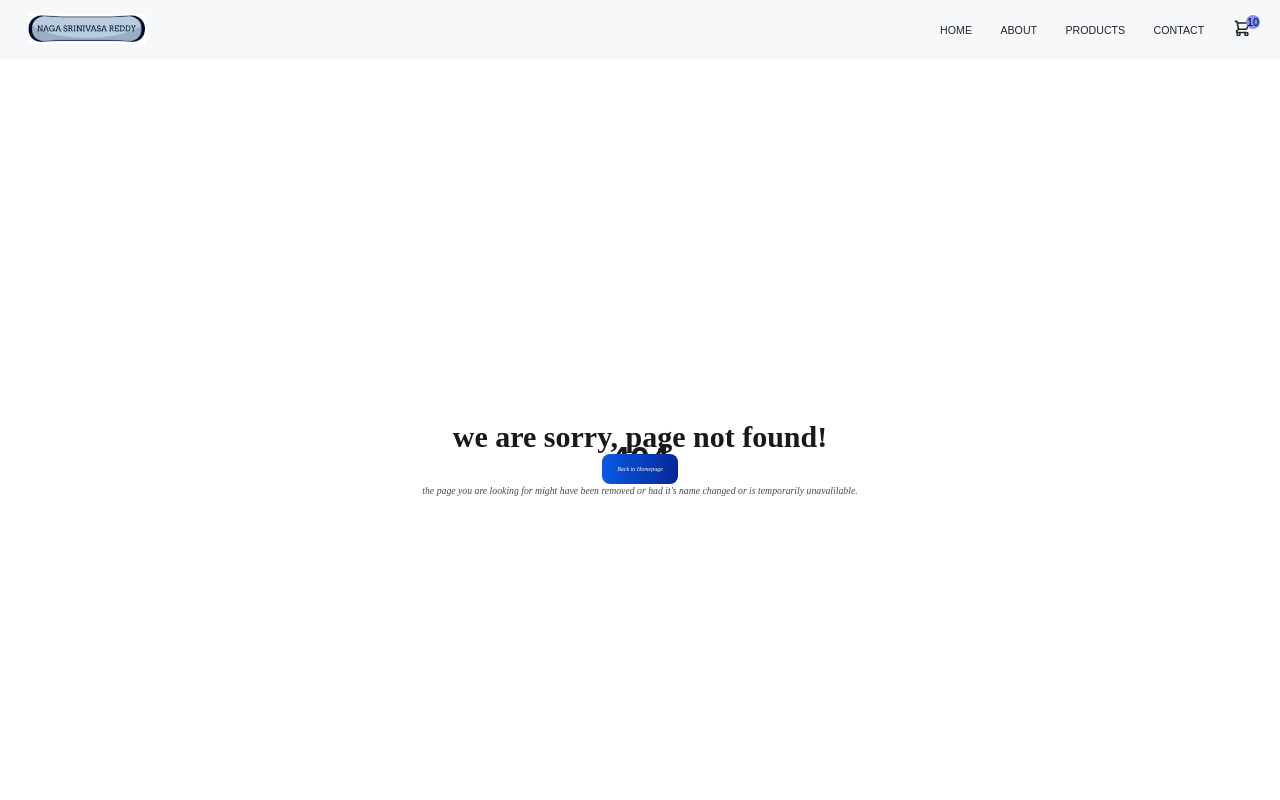
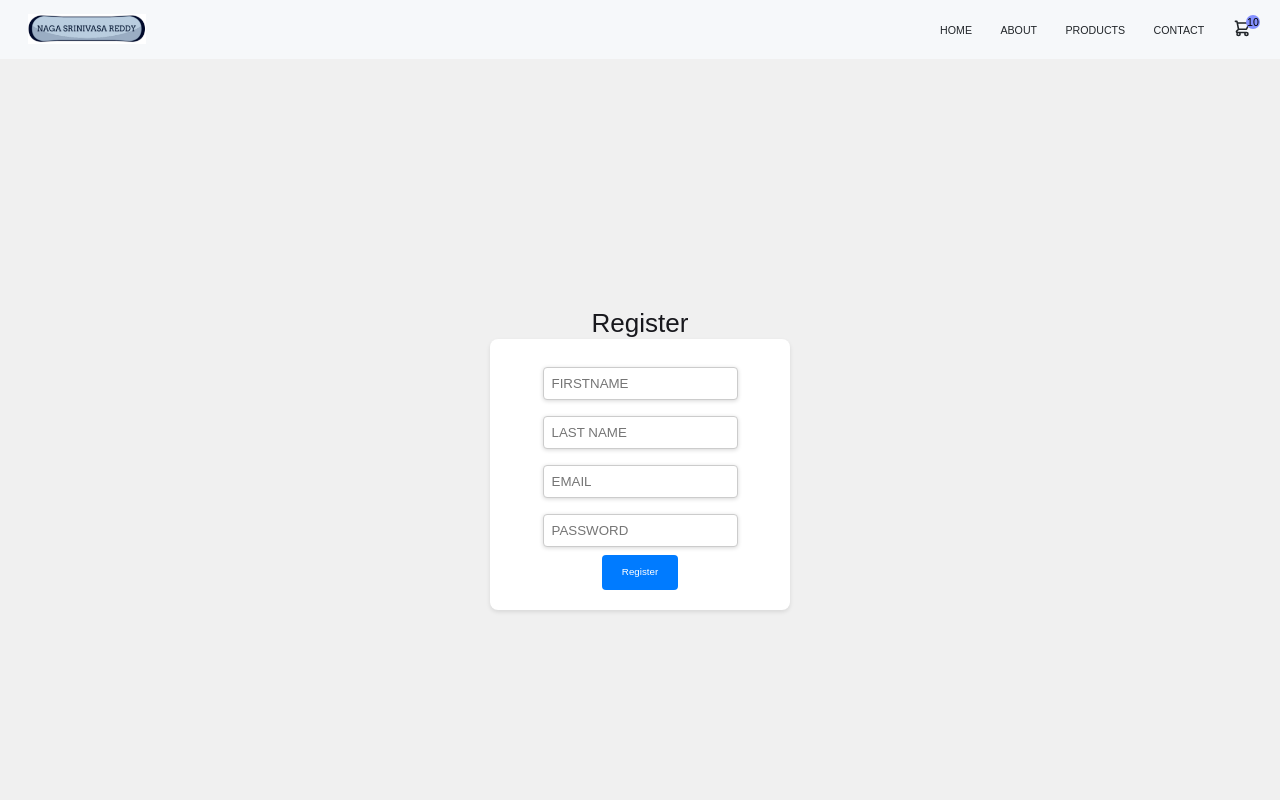
Before and after one commit to vasuahex/ecommerce, a React (Vite) app: page /register in a window 1280 px wide. Shown: the top 800 px of the page. Built offline with nearby package versions, Linux system fonts and the light colour scheme; no server answers.

Commit message:
done complete filtered page

```diff
--- a/src/App.tsx
+++ b/src/App.tsx
@@ -11,6 +11,8 @@ import { GlobalStyle } from "./GlobalStyle";
 import { ThemeProvider } from "styled-components";
 import Header from "./components/Header";
 import Footer from './components/Footer'
+import LoginForm from "./Authentication/Login";
+import RegistrationForm from "./Authentication/Register";
 
 const App = (): ReactNode => {
 
@@ -43,18 +45,20 @@ const App = (): ReactNode => {
     <div>
       <ThemeProvider theme={theme}>
         <BrowserRouter>
-      <GlobalStyle/>
-      <Header/>
+          <GlobalStyle />
+          <Header />
           <Routes>
             <Route path='/' element={<Home />} />
             <Route path='/about' element={<About />} />
             <Route path='/products' element={<Products />} />
             <Route path='/contact' element={<Contact />} />
             <Route path='/singleproduct/:id' element={<SingleProduct />} />
-          <Route path='/cart' element={<Cart/>}/>
-          <Route path='*' element={<Errorpage/>}/>
+            <Route path='/cart' element={<Cart />} />
+            <Route path='/login' element={<LoginForm />} />
+            <Route path='/register' element={<RegistrationForm />} />
+            <Route path='*' element={<Errorpage />} />
           </Routes>
-        <Footer/>
+          <Footer />
         </BrowserRouter>
       </ThemeProvider>
     </div>
--- /dev/null
+++ b/src/Authentication/Login.tsx
@@ -0,0 +1,45 @@
+import React, { useState } from 'react';
+import './auth.css';
+
+const LoginForm: React.FC = () => {
+  const [login, setLogin] = useState({
+    username:"",
+    password:""
+  })
+// console.log(login);
+
+  const handleLogin = () => {
+
+  };
+
+  const handleDetails=(e:any)=>{
+    setLogin({...login,[e.target.name]:e.target.value})
+  }
+
+  return (
+    <div className="auth-form-container">
+      <h2>Login</h2>
+      <form className="auth-form">
+        <input
+          type="text"
+          placeholder="Username"
+          name='username'
+          value={login.username}
+          onChange={(e) => handleDetails(e) }
+        />
+        <input
+          type="password"
+          placeholder="Password"
+          name='password'
+          value={login.password}
+          onChange={(e) => handleDetails(e)}
+        />
+        <button type="button" onClick={handleLogin}>
+          Login
+        </button>
+      </form>
+    </div>
+  );
+};
+
+export default LoginForm;
--- /dev/null
+++ b/src/Authentication/Register.tsx
@@ -0,0 +1,61 @@
+import React, { useState } from 'react';
+import './auth.css';
+
+const RegistrationForm: React.FC = () => {
+  const [register, setRegister] = useState({
+    firstname:"",
+    lastname:"" ,
+    email:"",
+    password:""
+});
+
+
+  const handleRegister = () => {
+    // Add your registration logic here
+  };
+
+  const handleDetails=(e:any)=>{
+    setRegister({...register,[e.target.name]:e.target.value})
+  }
+
+  return (
+    <div className="auth-form-container">
+      <h2>Register</h2>
+      <form className="auth-form">
+        <input
+          type="text"
+          placeholder="FirstName"
+          name='firstname'
+          value={register.firstname}
+          onChange={(e) => handleDetails(e)}
+        />
+        <input
+          type="text"
+          placeholder="Last Name"
+          name='lastname'
+          value={register.lastname}
+          onChange={(e) => handleDetails(e)}
+        />
+        <input
+          type="email"
+          placeholder="Email"
+          name='email'
+          value={register.email}
+          onChange={(e) => handleDetails(e)}
+        />
+        <input
+          type="password"
+          placeholder="Password"
+          name='password'
+          value={register.password}
+          onChange={(e) => handleDetails(e)}
+        />
+        <button type="button" onClick={handleRegister}>
+          Register
+        </button>
+      </form>
+    </div>
+  );
+};
+
+export default RegistrationForm;
--- /dev/null
+++ b/src/Authentication/auth.css
@@ -0,0 +1,35 @@
+.auth-form-container {
+    display: flex;
+    flex-direction: column;
+    align-items: center;
+    justify-content: center;
+    height: 100vh;
+    background-color: #f0f0f0;
+  }
+
+  .auth-form {
+    display: flex;
+    flex-direction: column;
+    align-items: center;
+    background-color: white;
+    padding: 20px;
+    border-radius: 8px;
+    box-shadow: 0px 2px 4px rgba(0, 0, 0, 0.1);
+    width: 300px;
+  }
+
+  .auth-form input {
+    margin: 8px 0;
+    padding: 8px;
+    border: 1px solid #ccc;
+    border-radius: 4px;
+  }
+
+  .auth-form button {
+    background-color: #007bff;
+    color: white;
+    border: none;
+    border-radius: 4px;
+    padding: 10px 20px;
+    cursor: pointer;
+  }
--- a/src/Home.tsx
+++ b/src/Home.tsx
@@ -2,9 +2,7 @@ import FeatureProduct from './components/FeatureProduct'
 import Herosection from './components/Herosection'
 import Services from './components/Services'
 import Trusted from './components/Trusted'
-import {useProductContext} from './context/ProductContext'
 const Home = () => {
-  const name=useProductContext()
   const data = {
     name: "Vasu store"
   }
--- a/src/components/FilterSection.tsx
+++ b/src/components/FilterSection.tsx
@@ -1,8 +1,10 @@
 import { styled } from "styled-components"
 import { useFilterContext } from "../context/Filtercontext"
 import { FaCheck } from "react-icons/fa"
+import FormalPrice from "../Helpers/FormalPrice"
+import { Button } from "../styles/Button"
 const FilterSection = () => {
-  const { filters: { text, category, color }, updateFilterValue, all_products } = useFilterContext() as any
+  const { filters: { text, category, color, price, maxPrice, minPrice }, updateFilterValue, all_products, clearFilters } = useFilterContext() as any
 
   const getUniqueData = (data: any, property: string) => {
     let new_val = data.map((each: any) => {
@@ -18,7 +20,7 @@ const FilterSection = () => {
   const categoryOnlyData = getUniqueData(all_products, "category")
   const companyOnlyData = getUniqueData(all_products, "company")
   const colorsOnlyData = getUniqueData(all_products, "colors")
-  console.log(colorsOnlyData);
+  // console.log(colorsOnlyData);
 
   return (
     <Wrapper>
@@ -42,24 +44,22 @@ const FilterSection = () => {
 
         <div className="filter-company">
           <h3>COMPANY</h3>
-
           <form action="#">
             <select
               name="company"
               id="company"
               className="filter-company--select"
-            onChange={updateFilterValue}
+              onChange={updateFilterValue}  // Changed onClick to onChange for select element
             >
-            {companyOnlyData.map((curElem: any, index: number) => {
-              return (
-                <option key={index} value={curElem} label={curElem}>
+              {companyOnlyData.map((curElem: any, index: number) => (
+                <option key={index} value={curElem}>
                   {curElem}
                 </option>
-              );
-            })}
+              ))}
             </select>
           </form>
         </div>
+
         <div className="filter-colors colors">
           <h3>COLORS</h3>
           <div className="filter-color-style">
@@ -79,12 +79,21 @@ const FilterSection = () => {
                   value={each} name="color"
                   onClick={updateFilterValue}
                 >
-                {color === each ? <FaCheck className="checkStyle"/> : null}
+                  {color === each ? <FaCheck className="checkStyle" /> : null}
                 </button>
               )
             })}
           </div>
         </div>
+      </div>
+      <div className="filter_price">
+        <h3>price</h3>
+        <p><FormalPrice price={price} /></p>
+        <input type="range" name="price" min={minPrice} max={maxPrice} value={price} onChange={updateFilterValue} />
+      </div>
+
+      <div className="filter-clear">
+        <Button className="btn" onClick={clearFilters}>Clear Filter</Button>
       </div>
     </Wrapper>
   )
--- a/src/context/Filtercontext.tsx
+++ b/src/context/Filtercontext.tsx
@@ -10,7 +10,9 @@ interface FilterInitialState {
     grid_view: boolean
     sorting_value: string
     filters: any
-
+    maxPrice: number
+    price: number
+    minPrice: number
 }
 
 const FilterContext = createContext<FilterInitialState | undefined>(undefined)
@@ -21,9 +23,12 @@ const initialState: any = {
     sorting_value: "lowest",
     filters: {
         text: "",
-        category:"all",
-        company:"all",
-        color:"all"
+        category: "all",
+        company: "all",
+        color: "all",
+        maxPrice: 0,
+        price: 0,
+        minPrice: 0
     },
 
 }
@@ -47,6 +52,9 @@ export const FilterContextProvider: React.FC<any> = ({ children }: AppProviderPr
         // console.log(userValue);
         dispatch({ type: "GET_SORT_VALUE", payload: userValue });
     };
+    const clearFilters = () => {
+        dispatch({ type: "CLEAR_FILTERS" })
+    }
 
     const updateFilterValue = (event: any) => {
         let name = event.target.name
@@ -64,7 +72,7 @@ export const FilterContextProvider: React.FC<any> = ({ children }: AppProviderPr
     }, [products]);
 
     return (
-        <FilterContext.Provider value={{ ...state, setGridView, setListView, sorting, updateFilterValue}}>
+        <FilterContext.Provider value={{ ...state, setGridView, setListView, sorting, updateFilterValue,clearFilters }}>
             {children}
         </FilterContext.Provider>
     )
--- a/src/main.tsx
+++ b/src/main.tsx
@@ -4,6 +4,7 @@ import App from './App.tsx'
 import './index.css'
 import { AppProvider } from './context/ProductContext.tsx'
 import { FilterContextProvider } from './context/Filtercontext.tsx'
+
 ReactDOM.createRoot(document.getElementById('root')!).render(
   <React.StrictMode>
     <AppProvider>
--- a/src/reducer/FilterReducer.tsx
+++ b/src/reducer/FilterReducer.tsx
@@ -4,11 +4,16 @@ const FilterReducer = (state: any, action: any) => {
 
         case 'LOAD_FILTER_PRODUCTS':
             // Handle the action logic and update the state
+            let priceArray = action.payload.map((curElem: any) => curElem.price)
+            let maxNum = Math.max(...priceArray)
+
+
+
             return {
                 ...state,
                 filter_products: [...action.payload],
                 all_products: [...action.payload],
-
+                filters: { ...state.filters, maxPrice: maxNum, price: maxNum }
             };
         case 'SET_GRID_VIEW':
             return {
@@ -57,23 +62,23 @@ const FilterReducer = (state: any, action: any) => {
             }
 
         case 'UPDATE_FILTER-VALUE':
-            const { name, value } = action.payload as any
+            const { name, value } = action.payload;
 
             return {
                 ...state,
                 filters: {
                     ...state.filters,
-                    [name]: value
-                }
-            }
+                    [name]: value,
+                },
+            };
 
         case "FILTER_PRODUCTS":
             let { all_products } = state
             // console.log(all_products);
 
             let tempFilterProduct = [...all_products]
-            const { text,category,company,color } = state.filters
-            console.log(category);
+            const { text, category, company, color, price } = state.filters
+            // console.log(category);
 
 
             if (text) {
@@ -81,27 +86,52 @@ const FilterReducer = (state: any, action: any) => {
                     return each.name.toLowerCase().includes(text)
                 })
             }
-            if (category!=="all") {
+            if (category !== "all") {
                 tempFilterProduct = tempFilterProduct.filter((each: any) => {
-                    return each.category===category
+                    return each.category === category
                 })
             }
 
-            if (company!=="all") {
+            if (company !== "all") {
                 tempFilterProduct = tempFilterProduct.filter((each: any) => {
                     return each.company.toLowerCase() === company.toLowerCase()
                 })
             }
 
-            if (color!=="all") {
+            if (color !== "all") {
                 tempFilterProduct = tempFilterProduct.filter((each: any) => {
                     return each.colors.includes(color)
                 })
+            }
+            if (price === 0) {
+                tempFilterProduct = tempFilterProduct.filter(
+                    (curElem) => curElem.price === price
+                );
+            } else {
+                tempFilterProduct = tempFilterProduct.filter(
+                    (curElem) => curElem.price <= price
+                );
             }
             return {
                 ...state,
                 filter_products: tempFilterProduct
             }
+
+        case "CLEAR_FILTERS":
+            return {
+                ...state,
+                filters: {
+                    ...state.filters,
+                    text: "",
+                    category: "all",
+                    company: "all",
+                    color: "all",
+                    maxPrice: state.filters.minPrice,
+                    price: state.filters.maxPrice,
+                    minPrice: state.filters.maxPrice,
+                },
+            };
+
         default:
             return state;
     }
```
Also changed, not shown: src/Authentication/Routing.tsx (added, +11 -0 lines). Lines whose indentation alone changed are shown as unchanged.
